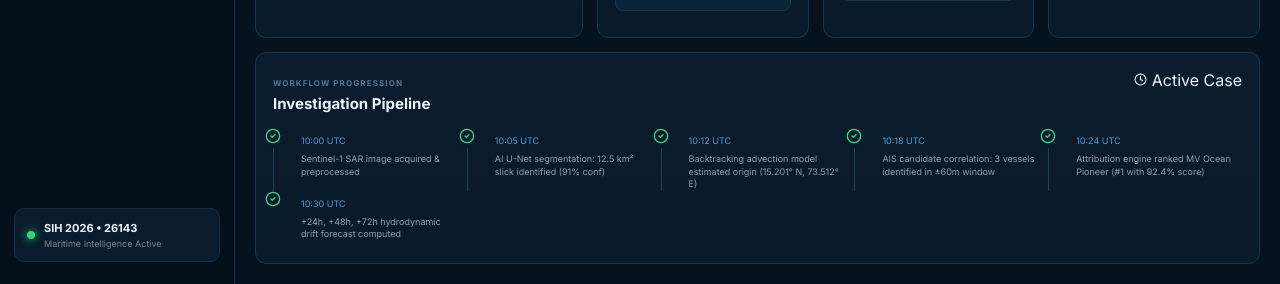
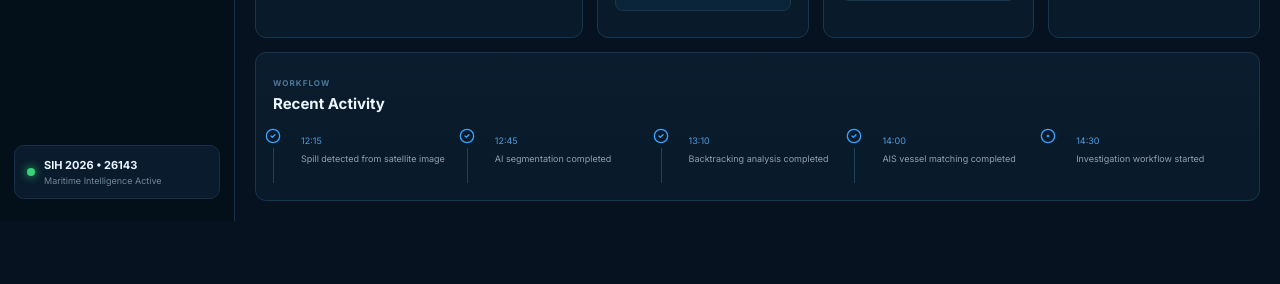
Before and after one commit to GOLLAPUDI-PRIYANKA/BlueGuard-AI, a React (Vite) app in the folder frontend/: page / in a window 1280 px wide. Shown: the part 1032-1316 px from the top of the page. After the commit the page ends 1253 px from the top, so only its background shows below. Built offline with nearby package versions, Linux system fonts and the light colour scheme; no server answers.

Commit message:
Update ActivityPanel.jsx

```diff
--- a/frontend/src/components/ActivityPanel.jsx
+++ b/frontend/src/components/ActivityPanel.jsx
@@ -1,69 +1,29 @@
 import React from "react";
-import { CheckCircle2, CircleDot, Clock } from "lucide-react";
+import { CheckCircle2, CircleDot } from "lucide-react";
 
-export default function ActivityPanel({
-  investigationCompleted = true,
-  onNavigateTo = null,
-}) {
-  const events = [
-    {
-      time: "10:00 UTC",
-      text: "Sentinel-1 SAR image acquired & preprocessed",
-      done: true,
-    },
-    {
-      time: "10:05 UTC",
-      text: "AI U-Net segmentation: 12.5 km² slick identified (91% conf)",
-      done: true,
-    },
-    {
-      time: "10:12 UTC",
-      text: "Backtracking advection model estimated origin (15.201° N, 73.512° E)",
-      done: true,
-    },
-    {
-      time: "10:18 UTC",
-      text: "AIS candidate correlation: 3 vessels identified in ±60m window",
-      done: true,
-    },
-    {
-      time: "10:24 UTC",
-      text: "Attribution engine ranked MV Ocean Pioneer (#1 with 92.4% score)",
-      done: true,
-    },
-    {
-      time: "10:30 UTC",
-      text: "+24h, +48h, +72h hydrodynamic drift forecast computed",
-      done: investigationCompleted,
-    },
-  ];
+const events = [
+  ["12:15", "Spill detected from satellite image", true],
+  ["12:45", "AI segmentation completed", true],
+  ["13:10", "Backtracking analysis completed", true],
+  ["14:00", "AIS vessel matching completed", true],
+  ["14:30", "Investigation workflow started", false]
+];
 
+export default function ActivityPanel() {
   return (
     <div className="panel activity">
       <div className="panel-heading">
         <div>
-          <span className="eyebrow">WORKFLOW PROGRESSION</span>
-          <h2>Investigation Pipeline</h2>
+          <span className="eyebrow">WORKFLOW</span>
+          <h2>Recent Activity</h2>
         </div>
-        <span className="text-muted text-sm">
-          <Clock size={13} /> Active Case
-        </span>
       </div>
 
       <div className="timeline">
-        {events.map((event, i) => (
+        {events.map(([time, text, done], i) => (
           <div className="timeline-item" key={i}>
-            <div className="timeline-marker">
-              {event.done ? (
-                <CheckCircle2 size={16} className="text-success" />
-              ) : (
-                <CircleDot size={16} className="text-muted" />
-              )}
-            </div>
-            <div>
-              <span>{event.time}</span>
-              <p>{event.text}</p>
-            </div>
+            <div className="timeline-marker">{done ? <CheckCircle2 size={16} /> : <CircleDot size={16} />}</div>
+            <div><span>{time}</span><p>{text}</p></div>
           </div>
         ))}
       </div>
```
